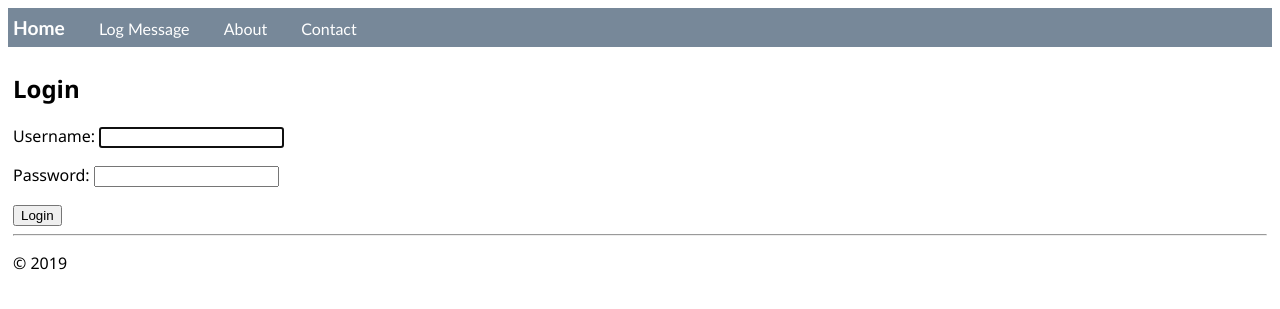
After one commit to i0rz/projectSSE, a Django app: page /accounts/login/ in a window 1280 px wide. The commit adds this page. Shown: the top 309 px of the page. Run offline with Django 3.2, Linux system fonts and the light colour scheme.

Commit message:
Added django's default authentication. Redirects to homepage after successful login

```diff
--- a/SSE/settings.py
+++ b/SSE/settings.py
@@ -55,7 +55,7 @@ ROOT_URLCONF = 'SSE.urls'
 TEMPLATES = [
     {
         'BACKEND': 'django.template.backends.django.DjangoTemplates',
-        'DIRS': [],
+        'DIRS': [os.path.join(BASE_DIR, 'templates')],
         'APP_DIRS': True,
         'OPTIONS': {
             'context_processors': [
@@ -119,3 +119,6 @@ USE_TZ = True
 # https://docs.djangoproject.com/en/2.1/howto/static-files/
 
 STATIC_URL = '/static/'
+
+# my_project/settings.py
+LOGIN_REDIRECT_URL = '/'
--- a/SSE/urls.py
+++ b/SSE/urls.py
@@ -9,5 +9,6 @@ from django.contrib.staticfiles.urls import staticfiles_urlpatterns
 urlpatterns = [
     path("", include("testing.urls")),
     path("admin/", admin.site.urls),
+    path('accounts/', include('django.contrib.auth.urls')),
 ]
 urlpatterns += staticfiles_urlpatterns()
--- /dev/null
+++ b/testing/templates/registration/login.html
@@ -0,0 +1,12 @@
+{% extends "testing/layout.html" %}
+{% block title %}
+    Login
+{% endblock %}
+{% block content %}
+<h2>Login</h2>
+<form method="post">
+  {% csrf_token %}
+  {{ form.as_p }}
+  <button type="submit">Login</button>
+</form>
+{% endblock %}
--- a/testing/templates/testing/layout.html
+++ b/testing/templates/testing/layout.html
@@ -20,7 +20,7 @@
     {% endblock %}
     <hr/>
     <footer>
-        <p>&copy; 2018</p>
+        <p>&copy; 2019</p>
     </footer>
 </div>
 </body>
--- a/testing/urls.py
+++ b/testing/urls.py
@@ -16,7 +16,7 @@ urlpatterns = [
     path("contact/",views.contact, name="contact"),
     path("testing/<name>", views.hello_there, name="hello_there"),
     path("log/", views.log_message, name="log"),
-
+    path("admin/", admin.site.urls),
     #first arg is a route "hello/" that accepts a variable string called name,
     #the string is passed to the views.hello_there
 ]
--- a/testing/views.py
+++ b/testing/views.py
@@ -3,6 +3,10 @@ from django.http import HttpResponse
 from .forms import LogMessageForm
 from .models import LogMessage
 from django.views.generic import ListView
+from django.contrib import messages
+from django.contrib.auth import update_session_auth_hash
+from django.contrib.auth.forms import PasswordChangeForm
+from django.shortcuts import render, redirect
 import re
 
 from datetime import datetime
@@ -43,6 +47,8 @@ def hello_there(request, name):
             'date': datetime.now()
         }
     )
+
+
     # now = datetime.now()
     # formatted_now = now.strftime("%A, %d %B, %Y at %X")
 
```
Also changed, not shown: 2 other files.
